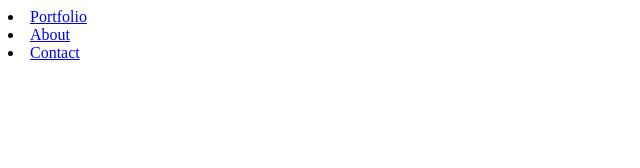
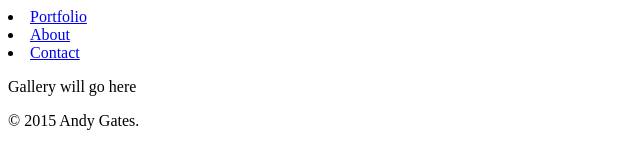
Before and after one commit to Andy010/my-website, a plain HTML site: page index.html in a window 1280 px wide. Shown: the whole page, without its empty margins (0-640 px from the left). Drawn offline with Linux system fonts and the light colour scheme.

Commit message:
Added gallery section and footer

```diff
--- a/index.html
+++ b/index.html
@@ -10,5 +10,11 @@
       <li><a href="about.html">About</a></li>
       <li><a href="contact.html">Contact</a></li>
     </header>
+    <section>
+      <p>Gallery will go here</p>
+    </section>
+    <footer>
+      <p>&copy; 2015 Andy Gates.</p>
+    </footer>
   </body>
 </html>
```
Lines whose indentation alone changed are shown as unchanged.
